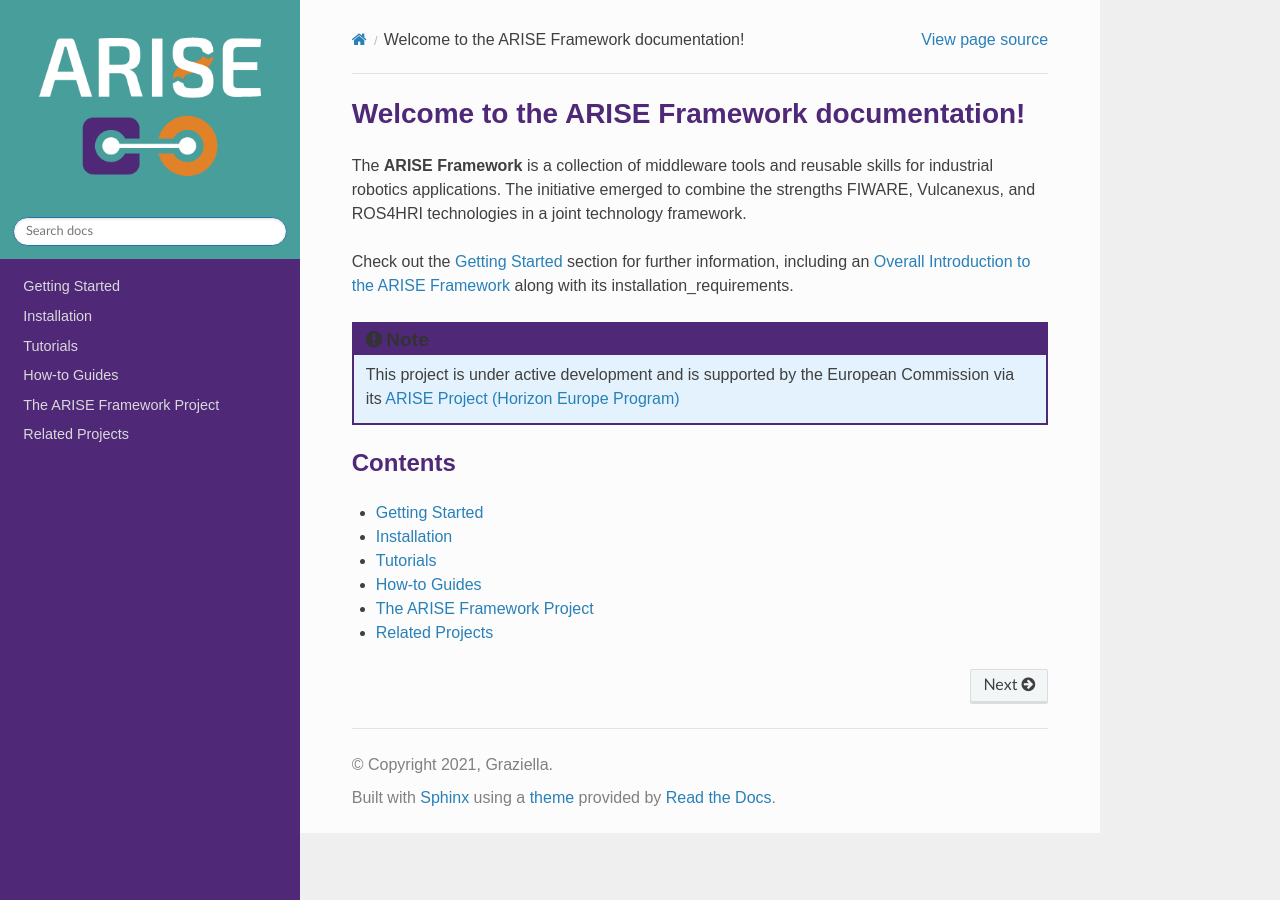
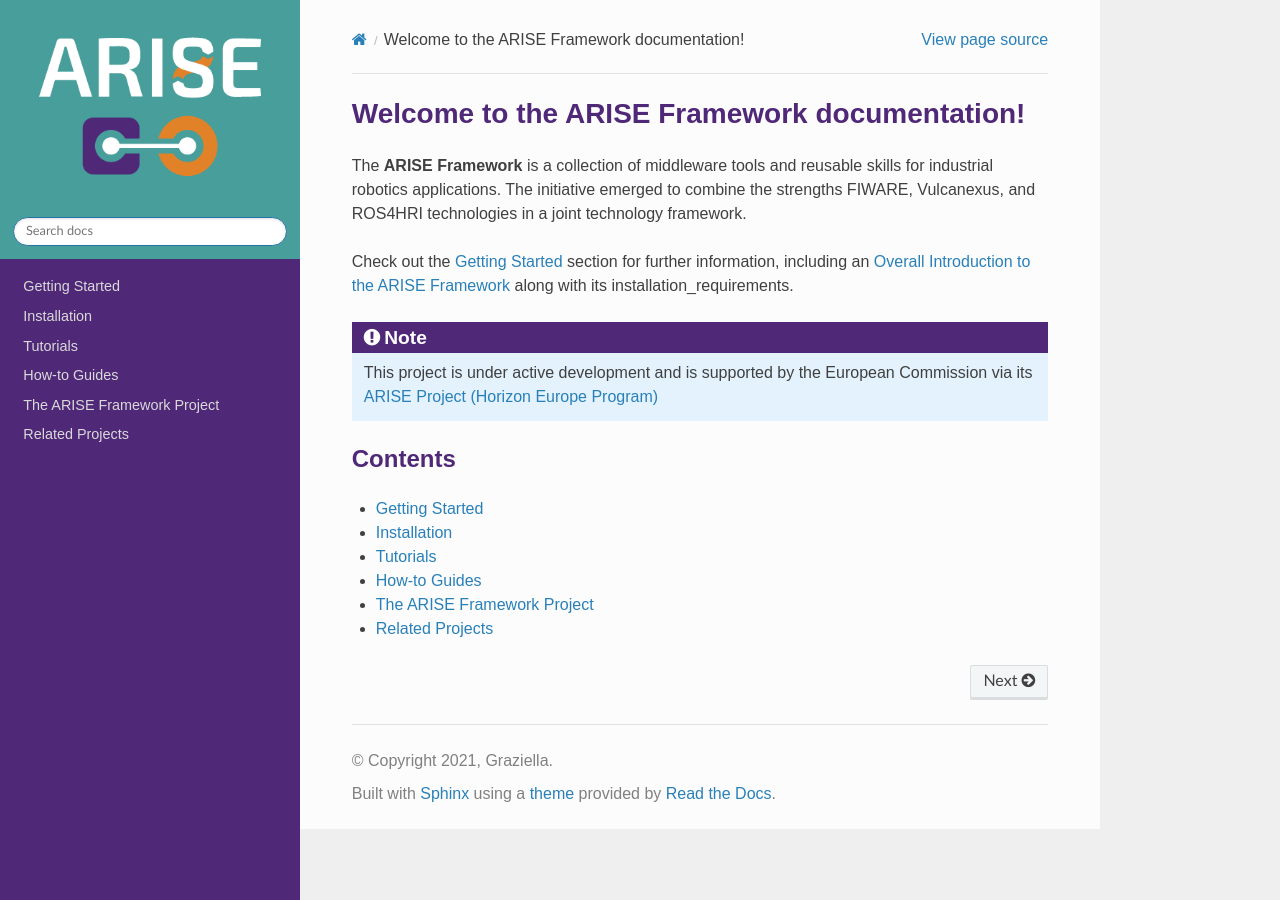
Before and after one commit to agileHRI/arise_documentation, a Sphinx documentation site: the page built from docs/source/index.rst, in a window 1280 px wide. Built offline with Sphinx 7.4.7 and the Read the Docs theme 3.1.0, drawn with Linux system fonts in a browser that asks for light colours.

Commit message:
Update custom.css

```diff
--- a/docs/source/_static/custom.css
+++ b/docs/source/_static/custom.css
@@ -43,7 +43,6 @@
 
 /* General styling for all admonitions */
 .admonition {
-    border: 2px solid #502878; /* ARISE purple */
     padding: 10px;
     margin-bottom: 20px;
 }
@@ -62,7 +61,7 @@
 .admonition .admonition-title {
     font-weight: bold;
     font-size: 1.2em;
-    color: #333; /* Darker color for readability */
+    color: #ffffff; /* Darker color for readability */
     margin-bottom: 8px;
 }
 
```
